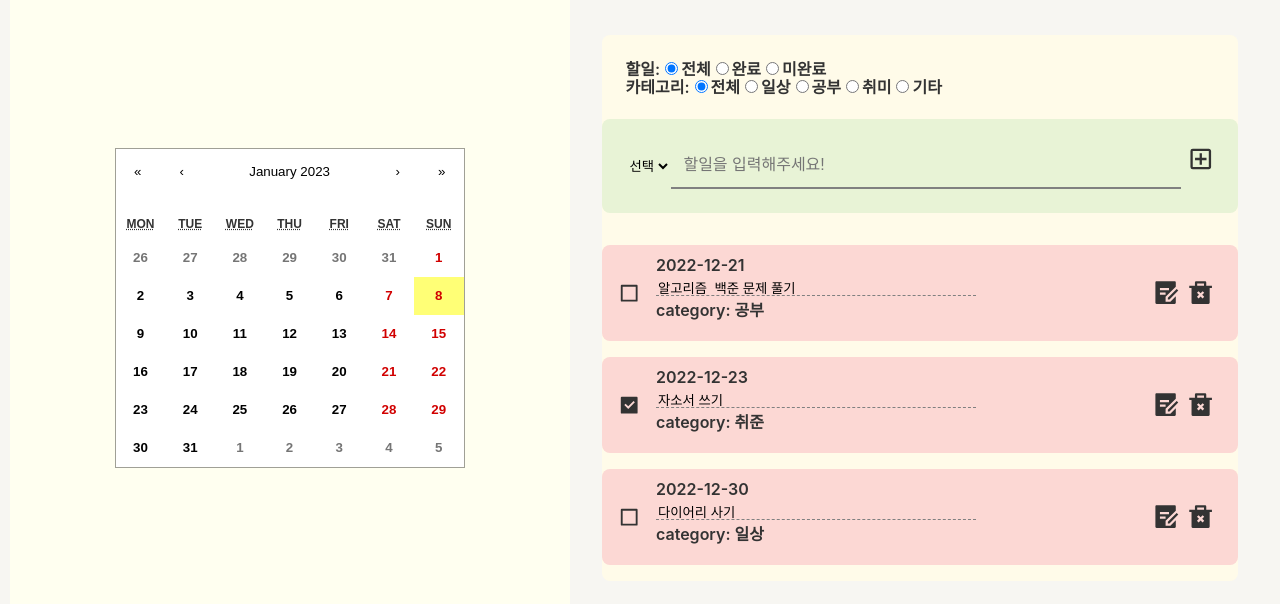
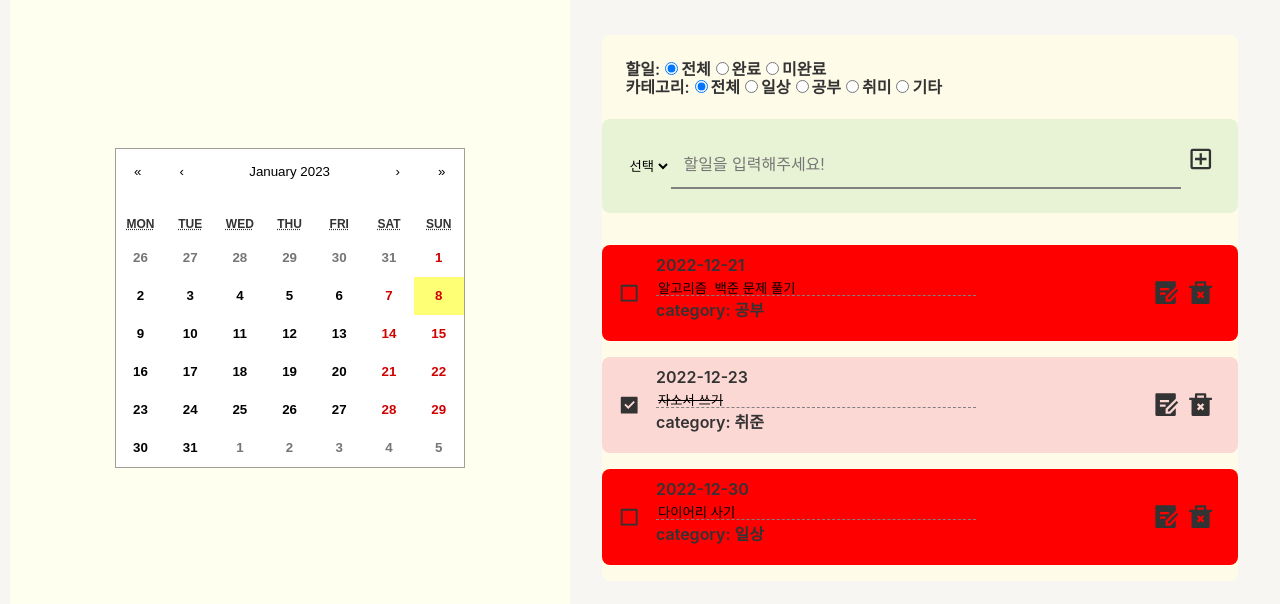
Before and after one commit to yejz0715/react-todolist, a React (Create React App) app in the folder redux-todolist-app/: page / in a window 1280 px wide. Shown: the part 156-760 px from the top of the page. Built offline with nearby package versions, Linux system fonts and the light colour scheme; a web font is replaced by a local one.

Commit message:
스타일수정+propsTypes 적용

```diff
--- a/redux-todolist-app/src/components/TodoItem/TodoItem.jsx
+++ b/redux-todolist-app/src/components/TodoItem/TodoItem.jsx
@@ -1,6 +1,6 @@
 import { React, useState } from "react";
-
 import * as S from "./itemStyle";
+import PropsTypes from "prop-types";
 const TodoItem = ({
   list,
   setList,
@@ -12,11 +12,10 @@ const TodoItem = ({
 }) => {
   const [updateText, setUpdateText] = useState(text); //변경된 내용
   const [readOnly, setReadOnly] = useState(true);
-  const [check, setCheck] = useState(isCompleted);
+  const [checked, setCheck] = useState(isCompleted);
   const handleChecked = () => {
     setCheck((prev) => !prev);
   };
-
   const handleDeleteTodo = () => {
     if (readOnly) {
       setList(list.filter((todo) => todo.id !== id));
@@ -33,9 +32,9 @@ const TodoItem = ({
   };
 
   return (
-    <S.ItemContainer>
+    <S.ItemContainer checked={checked}>
       <div onClick={handleChecked}>
-        {check ? <S.Checked /> : <S.UnChecked />}
+        {checked ? <S.Checked /> : <S.UnChecked />}
       </div>
       <br />
       <S.ItemBox>
@@ -44,6 +43,7 @@ const TodoItem = ({
           defaultValue={updateText}
           readOnly={readOnly}
           onChange={handleText}
+          checked={checked}
         />
         <br />
         <div>
@@ -67,4 +67,13 @@ const TodoItem = ({
     </S.ItemContainer>
   );
 };
+TodoItem.PropsTypes = {
+  list: PropsTypes.object,
+  setList: PropsTypes.func,
+  id: PropsTypes.number,
+  text: PropsTypes.string,
+  regDate: PropsTypes.string,
+  category: PropsTypes.string,
+  isCompleted: PropsTypes.bool,
+};
 export default TodoItem;
--- a/redux-todolist-app/src/components/TodoItem/itemStyle.js
+++ b/redux-todolist-app/src/components/TodoItem/itemStyle.js
@@ -5,11 +5,12 @@ import {
   RiDeleteBin2Fill, //삭제
   RiDraftFill, //수정
 } from "react-icons/ri";
+
 export const ItemContainer = styled.div`
   display: flex;
   align-items: center;
   padding: 1rem;
-  background-color: #fcd8d4;
+  background-color: ${(props) => (props.checked ? "#fcd8d4" : "red")};
   border-radius: 0.5rem;
   margin-bottom: 1rem;
   line-height: 0.6rem;
@@ -32,6 +33,7 @@ export const ItemBox = styled.div`
   flex-direction: column;
   width: 30rem;
   margin: 0 1rem;
+  background-color: transparent;
 `;
 export const ItemInput = styled.input`
   border-bottom: 1px dashed gray;
@@ -39,6 +41,7 @@ export const ItemInput = styled.input`
   padding-top: 0.6rem;
   padding-bottom: 0;
   line-height: 0.8rem;
+  text-decoration: ${(props) => (props.checked ? "line-through" : "none")};
 `;
 export const ItemButtonBox = styled.div`
   display: flex;
@@ -49,6 +52,9 @@ export const Delete = styled(RiDeleteBin2Fill)`
   width: 1.7rem;
   height: 1.7rem;
   margin-right: 0.5rem;
+  &:hover {
+    color: white;
+  }
 `;
 //수정
 export const Update = styled(RiDraftFill)`
@@ -56,10 +62,9 @@ export const Update = styled(RiDraftFill)`
   width: 1.7rem;
   height: 1.7rem;
   margin-right: 0.5rem;
+
   &:hover {
-    ${ItemInput} {
-      border: 1px solid red;
-    }
+    color: white;
   }
 `;
 //저장취소
@@ -74,4 +79,7 @@ export const IconBox = styled.div`
   color: #ffc0cb;
   border-radius: 0.3rem;
   margin-right: 0.5rem;
+  &:hover {
+    background-color: white;
+  }
 `;
```
